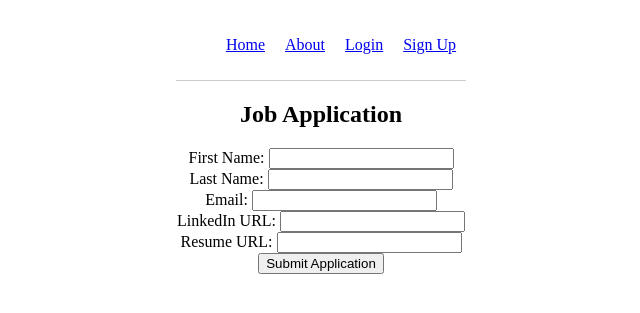
After one commit to CrunchyToothpicks100/TADA, a Django app: page /application/ in a window 1280 px wide. The commit adds this page. Shown: the top 313 px of the page, without its empty margins (319-959 px from the left). Run offline with Django 5.2, Linux system fonts and the light colour scheme.

Commit message:
Modify Candidate model. Add basic job application functionality.

```diff
--- /dev/null
+++ b/candidates/templates/application.html
@@ -0,0 +1,74 @@
+{% extends 'master.html' %}
+
+{% block title %}
+    TADA - Application
+{% endblock %}
+
+{% block style %}
+nav {
+    border-bottom: 1px solid #ccc;
+    padding-bottom: 10px;
+}
+
+nav ul {
+    display: flex;
+    justify-content: center;
+}
+
+nav ul li {
+    margin: 0 10px;
+    list-style-type: none;
+}
+
+body {
+    display: flex;
+    flex-direction: column;
+    align-items: center;
+    text-align: center;
+    margin: 0;
+    padding: 20px;
+}
+{% endblock %}
+
+{% block content %}
+<nav>
+    <ul>
+        <li><a href='/'>Home</a></li>
+        <li><a href='/about/'>About</a></li>
+        <li><a href='/login/'>Login</a></li>
+        <li><a href='/signup/'>Sign Up</a></li>
+    </ul>
+</nav>
+
+<h2>Job Application</h2>
+
+<form method="POST">
+    {% csrf_token %}
+    <div>
+        <label for="first_name">First Name: </label>
+        <input type="text" id="first_name" name="first_name" required>
+    </div>
+
+    <div>
+        <label for="last_name">Last Name: </label>
+        <input type="text" id="last_name" name="last_name" required>
+    </div>
+
+    <div>
+        <label for="email">Email: </label>
+        <input type="email" id="email" name="email" required>
+    </div>
+
+    <div>
+        <label for="linkedin_url">LinkedIn URL: </label>
+        <input type="url" id="linkedin_url" name="linkedin_url">
+    </div>
+
+    <div>
+        <label for="resume_url">Resume URL: </label>
+        <input type="url" id="resume_url" name="resume_url">
+    </div>
+
+    <button type="submit">Submit Application</button>
+</form>
+{% endblock %}
--- a/candidates/urls.py
+++ b/candidates/urls.py
@@ -9,5 +9,7 @@ urlpatterns = [
     path('candidates/details/<int:id>/', views.details, name='details'),
     path('login/', auth_views.login, name='login'),
     path('signup/', auth_views.signup, name='signup'),
-    path('forgotpw/', auth_views.forgotpw, name='forgotpw')
+    path('forgotpw/', auth_views.forgotpw, name='forgotpw'),
+    path('application/', views.application, name='application'),
+    path('submit_application/', views.submit_application, name='submit_application'),
 ]
--- a/candidates/views/__init__.py
+++ b/candidates/views/__init__.py
@@ -1,2 +1,2 @@
 from .auth_views import login, signup, forgotpw
-from .views import about, candidates, details, main
+from .views import about, candidates, details, main, application
--- a/candidates/views/views.py
+++ b/candidates/views/views.py
@@ -1,7 +1,40 @@
 from django.http import HttpResponse
 from django.template import loader
+from django.shortcuts import redirect
 
 from candidates.models import Cand, User
+
+
+def submit_application(request):
+    template = loader.get_template('submit_application.html')
+    return HttpResponse(template.render(request=request))
+
+
+def application(request):
+    template = loader.get_template('application.html')
+
+    if request.method == 'POST':
+        # Process the submitted application data
+        first_name = request.POST.get('first_name')
+        last_name = request.POST.get('last_name')
+        email = request.POST.get('email')
+        linkedin_url = request.POST.get('linkedin_url')
+        resume_url = request.POST.get('resume_url')
+
+        # Create a new User and Cand
+        user = User.objects.create(
+            first_name=first_name,
+            last_name=last_name,
+            email=email,
+        )
+        Cand.objects.create(
+            user=user,
+            linkedin_url=linkedin_url,
+            resume_url=resume_url,
+        )
+        return redirect('/submit_application/')
+
+    return HttpResponse(template.render(request=request))
 
 
 def about(request):
@@ -26,6 +59,7 @@ def details(request, id):  #id comes from the URL
     }
     return HttpResponse(template.render(context, request))
 
+
 def main(request):
     template = loader.get_template('main.html')
     return HttpResponse(template.render())
```
Also changed, not shown: candidates/management/commands/create_cand_data.py (+6 -19 lines), candidates/models.py (+3 -7 lines), candidates/templates/details.html (+4 -7 lines), candidates/templates/main.html (+5 -24 lines), candidates/templates/submit_application.html (added, +50 -0 lines), candidates/views/auth_views.py (+5 -3 lines), candidates/migrations/0003_remove_cand_fruit_preference_remove_cand_likes_cars_and_more.py (added).
